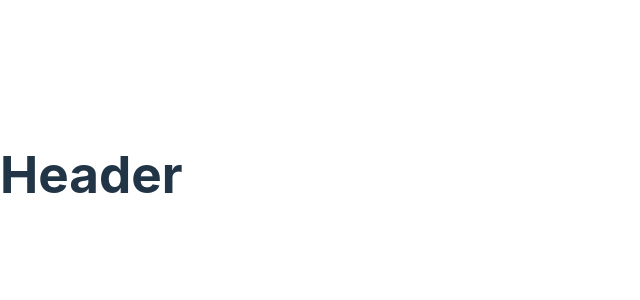
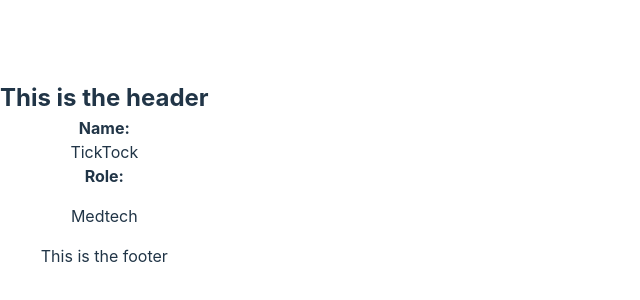
Before and after one commit to DaisyEverard/Cyberpunk-red, a React (Vite) app: page / in a window 1280 px wide. Shown: the part 226-526 px from the top of the page, without its empty margins (0-640 px from the left). Built offline with nearby package versions, Linux system fonts and the light colour scheme.

Commit message:
add dropdown cell

```diff
--- a/src/App.jsx
+++ b/src/App.jsx
@@ -1,9 +1,15 @@
+import Header from "./components/Header";
+import Footer from "./components/Footer";
 import "./style/App.css";
+import Profile from "./components/Profile";
 
 function App() {
   return (
     <>
-      <h1>Header</h1>
+    <Header/>
+    <Profile/>
+    <Footer/>
+
     </>
   );
 }
--- /dev/null
+++ b/src/components/Footer.jsx
@@ -0,0 +1,7 @@
+export default function Footer () {
+    return (
+        <>
+        <p>This is the footer</p>
+        </>
+    )
+}
--- /dev/null
+++ b/src/components/Header.jsx
@@ -0,0 +1,7 @@
+export default function Header () {
+    return (
+        <>
+        <h2>This is the header</h2>
+        </>
+    )
+}
--- /dev/null
+++ b/src/components/Profile.jsx
@@ -0,0 +1,15 @@
+import { useState } from "react"
+import DropdownCell from "../utils/DropdownCell"
+
+export default function Profile() {
+    const [name, setName] = useState("TickTock")
+    const [role, setRole] = useState("Medtech")
+    const allRoles = ["Cop", "Corporate", "Fixer", "Media", "Netrunner", "Nomad", "Rockerboy", "Solo", "Techie"]
+
+    return <>
+    <h4>Name:</h4>
+    <p>{name}</p>
+    <h4>Role:</h4>
+    <DropdownCell currentItem={role} itemSetter={setRole} optionsList={allRoles}></DropdownCell>
+    </>
+}
--- /dev/null
+++ b/src/utils/DropdownCell.jsx
@@ -0,0 +1,22 @@
+import "./dropdownCell.css"
+
+export default function DropdownCell(props) {
+  let currentItem = props.currentItem
+  const itemSetter = props.itemSetter
+  const optionsList = props.optionsList
+
+    return (
+        <div className="dropdown">
+  <p className="dropbtn">{currentItem}</p>
+  <div className="dropdown-content">
+    {
+      optionsList.map(
+        (role) => {
+          return <p key={role} onClick={(e) => {itemSetter(role)}}>{role}</p>
+        }
+      )
+    }
+  </div>
+</div>
+    )
+}
--- /dev/null
+++ b/src/utils/dropdownCell.css
@@ -0,0 +1,38 @@
+/* Dropdown Button */
+.dropbtn {
+    padding: 16px;
+    font-size: 16px;
+    border: none;
+  }
+  /* The container <div> - needed to position the dropdown content */
+  .dropdown {
+    position: relative;
+    display: inline-block;
+  }
+
+  /* Dropdown Content (Hidden by Default) */
+  .dropdown-content {
+    display: none;
+    position: absolute;
+    background-color: #f1f1f1;
+    min-width: 160px;
+    box-shadow: 0px 8px 16px 0px rgba(0,0,0,0.2);
+    z-index: 1;
+  }
+
+  /* Links inside the dropdown */
+  .dropdown-content a {
+    color: black;
+    padding: 12px 16px;
+    text-decoration: none;
+    display: block;
+  }
+
+  /* Change color of dropdown links on hover */
+  .dropdown-content a:hover {background-color: #ddd;}
+
+  /* Show the dropdown menu on hover */
+  .dropdown:hover .dropdown-content {display: block;}
+
+  /* Change the background color of the dropdown button when the dropdown content is shown */
+  .dropdown:hover .dropbtn {background-color: #3e8e41;}
```
